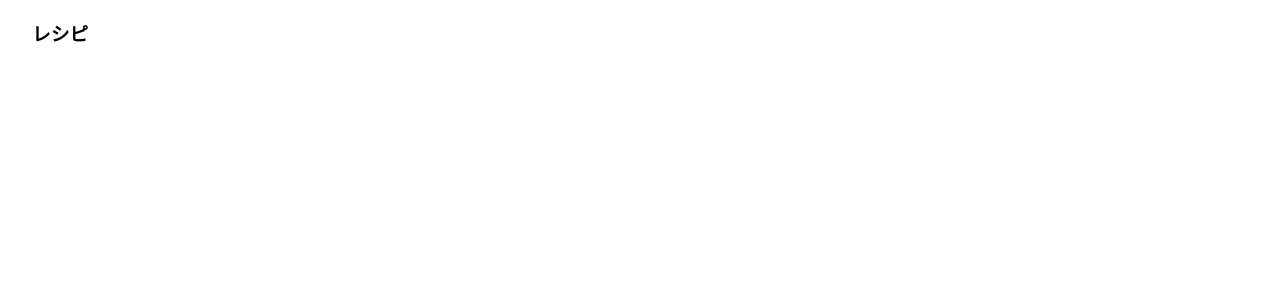
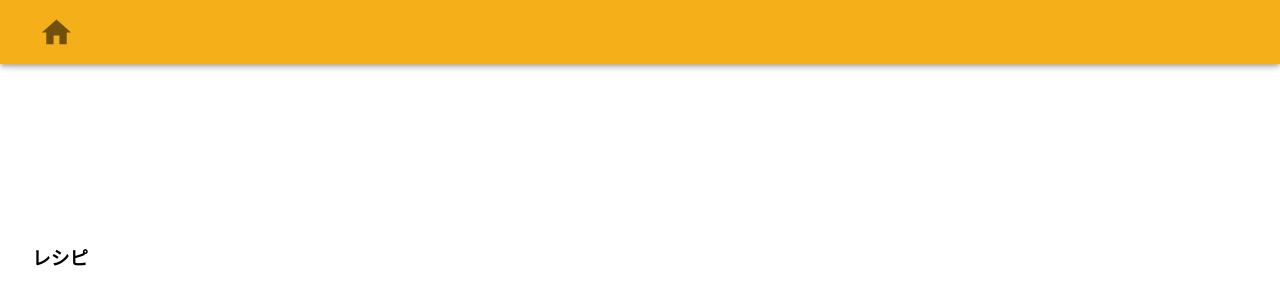
Before and after one commit to koushisa/diet, a React (Create React App) app: page /resipe in a window 1280 px wide. Shown: the top 304 px of the page. Built offline with nearby package versions, Linux system fonts and the light colour scheme.

Commit message:
Add GlobalHeader

```diff
--- a/package.json
+++ b/package.json
@@ -14,6 +14,7 @@
     "@types/react-chartjs-2": "^2.5.7",
     "@types/react-dom": "16.9.1",
     "@types/react-router-dom": "^5.1.0",
+    "@types/styled-components": "^4.1.19",
     "@typescript-eslint/eslint-plugin": "^2.3.3",
     "@typescript-eslint/parser": "^2.3.3",
     "chart.js": "^2.8.0",
@@ -26,6 +27,7 @@
     "react-dom": "^16.10.2",
     "react-router-dom": "^5.1.2",
     "react-scripts": "3.2.0",
+    "styled-components": "^4.4.0",
     "typescript": "3.6.3"
   },
   "scripts": {
--- a/src/App.tsx
+++ b/src/App.tsx
@@ -11,6 +11,7 @@ import Home from "./components/home/Home";
 import Resipe from "./components/resipe/Resipe";
 import Weight from "./components/weight/Weight";
 import FoodMenu from "./components/food-menu/FoodMenu";
+import ContentWrapper from "./components/ContentWrapper";
 
 const App: React.FC = () => {
   return (
@@ -18,9 +19,9 @@ const App: React.FC = () => {
       <Router>
         <Switch>
           <Route exact path="/home" component={Home} />
-          <Route exact path="/resipe" component={Resipe} />
-          <Route exact path="/weight" component={Weight} />
-          <Route exact path="/food-menu" component={FoodMenu} />
+          <Route exact path="/resipe" component={ContentWrapper(Resipe)} />
+          <Route exact path="/weight" component={ContentWrapper(Weight)} />
+          <Route exact path="/food-menu" component={ContentWrapper(FoodMenu)} />
           <Route path="*" component={NoMatch} />
         </Switch>
       </Router>
@@ -30,7 +31,7 @@ const App: React.FC = () => {
 
 /**
  * URLが存在しない場合のフォールバック処理。
- * ホーム画面へリダイレクトします。
+ * 現時点では、ホーム画面へリダイレクトします。
  *
  * @returns
  */
--- /dev/null
+++ b/src/components/AppHeader.tsx
@@ -0,0 +1,38 @@
+import React from "react";
+import styled from "styled-components";
+import AppBar from "@material-ui/core/AppBar";
+import Toolbar from "@material-ui/core/Toolbar";
+import { Home } from "@material-ui/icons";
+import { Button } from "@material-ui/core";
+import { Redirect, useHistory } from "react-router-dom";
+
+const StyledAppBar = styled(AppBar)`
+  background: linear-gradient(45deg, #f5af19 30%, #f5af19 90%);
+  border: 0;
+  color: white;
+  box-shadow: 0 3px 5px 2px rgba(255, 105, 135, 0.3);
+`;
+
+export function HomeButton() {
+  let history = useHistory();
+
+  return (
+    <Button
+      onClick={() => {
+        history.push("/home");
+      }}
+    >
+      <Home fontSize="large" color="action"></Home>
+    </Button>
+  );
+}
+
+export default function() {
+  return (
+    <StyledAppBar>
+      <Toolbar>
+        <HomeButton />
+      </Toolbar>
+    </StyledAppBar>
+  );
+}
--- /dev/null
+++ b/src/components/ContentWrapper.tsx
@@ -0,0 +1,18 @@
+import React from "react";
+import { Box } from "@material-ui/core";
+import AppHeader from "./AppHeader";
+
+export default function(WrappedComponent: React.FC) {
+  const HOC = class extends React.Component {
+    render() {
+      return (
+        <React.Fragment>
+          <AppHeader />
+          <Box mt="20%"></Box>
+          <WrappedComponent />
+        </React.Fragment>
+      );
+    }
+  };
+  return HOC;
+}
--- a/src/components/weight/Weight.tsx
+++ b/src/components/weight/Weight.tsx
@@ -112,10 +112,8 @@ export default function Weight() {
 
   return (
     <React.Fragment>
-      <Box mt="20%">
-        <h3>10月</h3>
-        <Line data={data} width={400} height={600} />
-      </Box>
+      <h3>10月</h3>
+      <Line data={data} width={400} height={600} />
     </React.Fragment>
   );
 }
```
Also changed, not shown: 1 other file (tests, documents, lock files or other folders).
